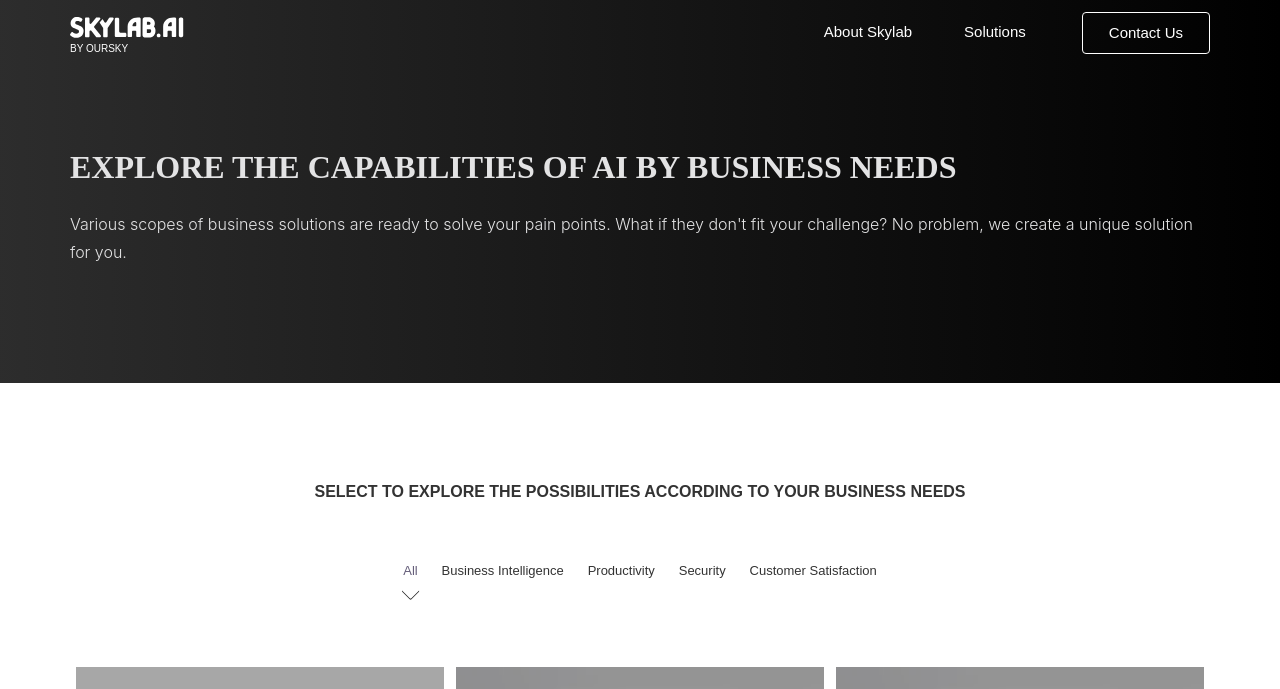
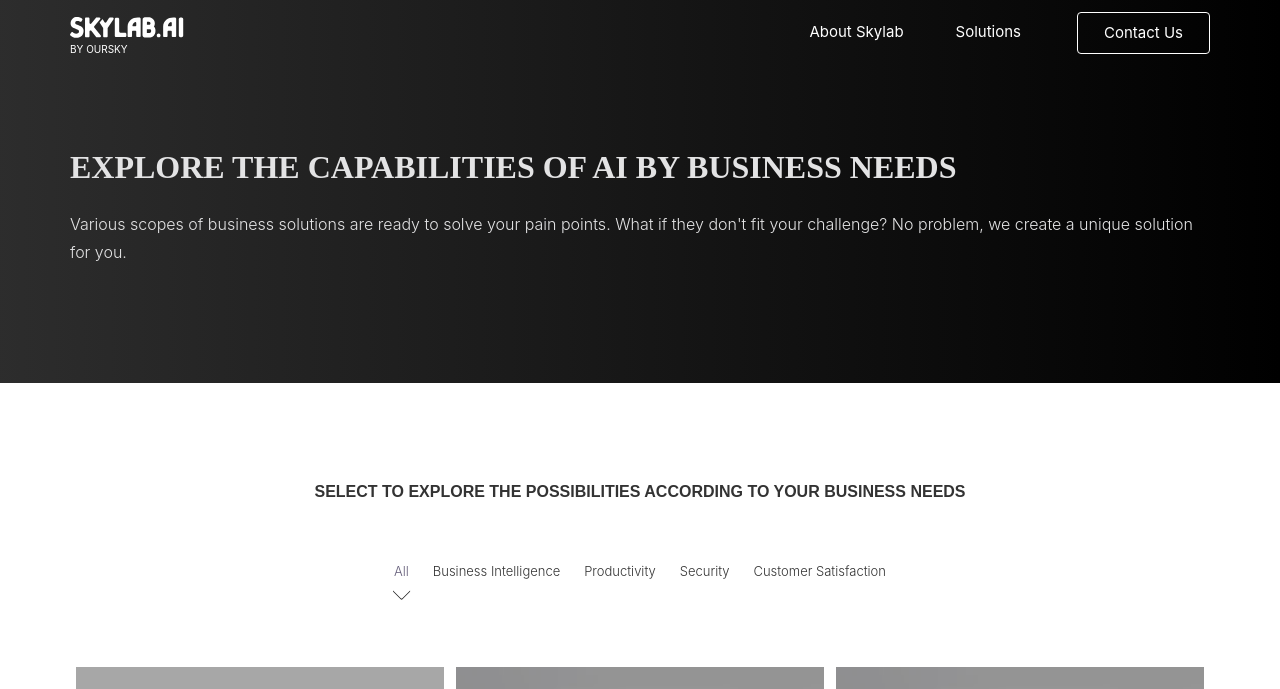
Before and after one commit to oursky/skylab, a Jekyll site: the page built from discover-by-function.html, in a window 1280 px wide and 1400 px high. Shown: the top 689 px of the window. Built offline with Jekyll 4.4.1, drawn with Linux system fonts in a browser that asks for light colours; nearby versions of some CDN libraries; some web fonts are replaced.

Commit message:
Makes default content font to system default

```diff
--- a/_sass/_airspace.scss
+++ b/_sass/_airspace.scss
@@ -2,72 +2,12 @@
 @import url('https://fonts.googleapis.com/css?family=Cantarell:400,700');
 
 
-@font-face {
-    font-family: 'freight-sans-pro';
-    src: url('../fonts/freightsans_bold-webfont.eot');
-    src: url('../fonts/freightsans_bold-webfont.eot?#iefix') format('embedded-opentype'),
-         url('../fonts/freightsans_bold-webfont.woff2') format('woff2'),
-         url('../fonts/freightsans_bold-webfont.woff') format('woff'),
-         url('../fonts/freightsans_bold-webfont.ttf') format('truetype'),
-         url('../fonts/freightsans_bold-webfont.svg#freightsans_boldregular') format('svg');
-    font-weight: 700;
-    font-style: normal;
-
-}
-
-
-
-
-@font-face {
-    font-family: 'freight-sans-pro';
-    src: url('../fonts/freightsans_medium-webfont.eot');
-    src: url('../fonts/freightsans_medium-webfont.eot?#iefix') format('embedded-opentype'),
-         url('../fonts/freightsans_medium-webfont.woff2') format('woff2'),
-         url('../fonts/freightsans_medium-webfont.woff') format('woff'),
-         url('../fonts/freightsans_medium-webfont.ttf') format('truetype'),
-         url('../fonts/freightsans_medium-webfont.svg#freightsans_mediumregular') format('svg');
-    font-weight: 500;
-    font-style: normal;
-
-}
-
-
-
-
-@font-face {
-    font-family: 'freight-sans-pro';
-    src: url('../fonts/freightsans_light-webfont.eot');
-    src: url('../fonts/freightsans_light-webfont.eot?#iefix') format('embedded-opentype'),
-         url('../fonts/freightsans_light-webfont.woff2') format('woff2'),
-         url('../fonts/freightsans_light-webfont.woff') format('woff'),
-         url('../fonts/freightsans_light-webfont.ttf') format('truetype'),
-         url('../fonts/freightsans_light-webfont.svg#freightsans_lightregular') format('svg');
-    font-weight: 300;
-    font-style: normal;
-
-}
-
-
-
-
-@font-face {
-    font-family: 'freight-sans-pro';
-    src: url('../fonts/freightsans_book-webfont.eot');
-    src: url('../fonts/freightsans_book-webfont.eot?#iefix') format('embedded-opentype'),
-         url('../fonts/freightsans_book-webfont.woff2') format('woff2'),
-         url('../fonts/freightsans_book-webfont.woff') format('woff'),
-         url('../fonts/freightsans_book-webfont.ttf') format('truetype'),
-         url('../fonts/freightsans_book-webfont.svg#freightsansbook') format('svg');
-    font-weight: 400;
-    font-style: normal;
-
-}
 /* var text-decoration */
 /*--
 	Common Css
 --*/
 body {
-  font-family: 'Cantarell', sans-serif;
+    font-family: -apple-system, BlinkMacSystemFont, "Segoe UI", Roboto, Helvetica, Arial, sans-serif, "Apple Color Emoji", "Segoe UI Emoji", "Segoe UI Symbol";
   -webkit-font-smoothing: antialiased;
 }
 h1,
@@ -111,7 +51,6 @@
   font-weight: 600;
 }
 .section-title p {
-  font-family: freight-sans-pro, sans-serif;
   color: #666;
 }
 /*--
@@ -149,6 +88,8 @@
   color: #fff;
   padding: 10px 26px;
   font-size: 15px;
+    font-family: -apple-system, BlinkMacSystemFont, "Segoe UI", Roboto, Helvetica, Arial, sans-serif, "Apple Color Emoji", "Segoe UI Emoji", "Segoe UI Symbol";
+
 }
 header .navbar-default .navbar-nav li a:hover {
   color: #3773FF;
@@ -235,9 +176,7 @@
 #slider .block p {
   font-size: 23px;
   line-height: 40px;
-  font-family: freight-sans-pro, sans-serif;
   font-weight: 400;
-  letter-spacing: 2px;
   font-feature-settings: "liga" 0;
 }
 
@@ -252,6 +191,7 @@
   transition-property: all;
   transition-duration: 0.2s;
   transition-timing-function: ease-in;
+  font-family: -apple-system, BlinkMacSystemFont, "Segoe UI", Roboto, Helvetica, Arial, sans-serif, "Apple Color Emoji", "Segoe UI Emoji", "Segoe UI Symbol";
 }
 
 #slider a.btn-call-to-action:hover {
@@ -561,7 +501,6 @@
 }
 #testimonial p {
   color: #7B7B7B;
-  font-family: freight-sans-pro, sans-serif;
 }
 #testimonial .counter-box li {
   width: 50%;
@@ -984,7 +923,6 @@
   background: #47424C;
   border: none;
   color: #fff;
-  font-family: 'Open Sans', sans-serif;
   font-size: 18px;
 }
 
@@ -1112,7 +1050,6 @@
 footer {
   background: #121212;
   padding-top: 40px;
-  font-family: freight-sans-pro, sans-serif;
 }
 footer p {
   font-size: 13px;
--- a/_sass/_responsive.scss
+++ b/_sass/_responsive.scss
@@ -208,7 +208,6 @@
 --*/
   #service {
     padding-top: 100px;
-    font-family: freight-sans-pro, sans-serif;
   }
   #service .thumbnail {
     padding-bottom: 70px;
```
